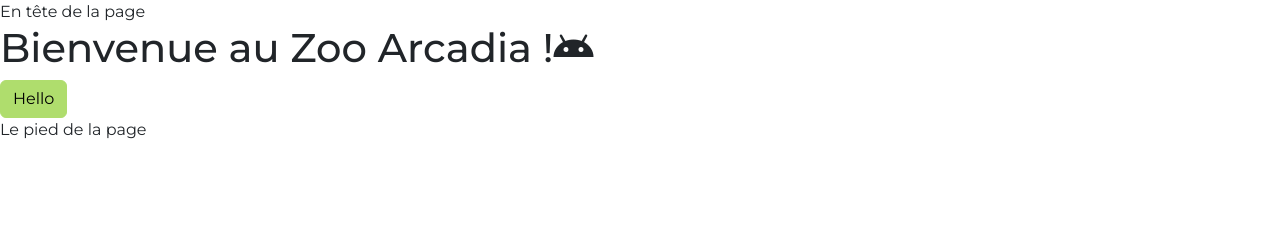
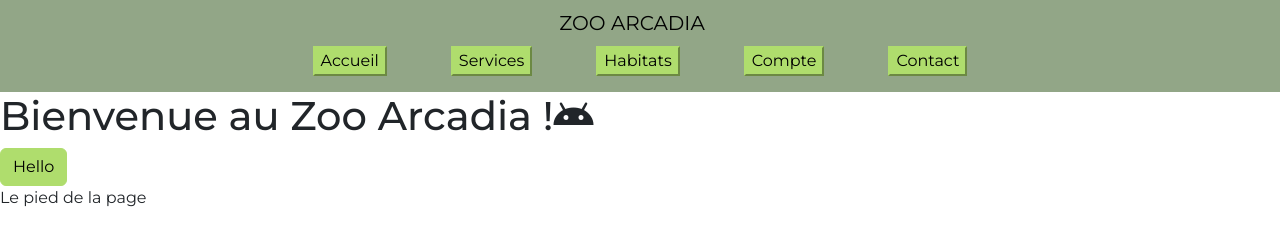
Before and after one commit to sekou78/zooArcadiaFront, a website with bundled scripts: page index.html in a window 1280 px wide. Built offline with nearby package versions, Linux system fonts and the light colour scheme; files whose address does not match are found by name.

Commit message:
Mise en place du header du site

```diff
--- a/index.html
+++ b/index.html
@@ -21,7 +21,69 @@
     <title>Zoo Arcadia</title>
   </head>
   <body>
-    <header>En tête de la page</header>
+    <header>
+      <nav class="navbar navbar-expand-lg bg-dark" data-bs-theme="black">
+        <div class="container-fluid d-flex flex-lg-column">
+          <button
+            class="navbar-toggler"
+            type="button"
+            data-bs-toggle="collapse"
+            data-bs-target="#navbarSupportedContent"
+            aria-controls="navbarSupportedContent"
+            aria-expanded="false"
+            aria-label="Toggle navigation">
+            <span class="navbar-toggler-icon"></span>
+          </button>
+
+          <div class="text-center col order-lg-1">
+            <a class="navbar-brand" href="/">ZOO ARCADIA</a>
+          </div>
+
+          <div
+            class="collapse navbar-collapse order-lg-2"
+            id="navbarSupportedContent">
+            <ul
+              class="navbar-nav me-auto mb-2 mb-lg-0 justify-content-lg-around column-gap-5">
+              <li class="nav-item">
+                <a class="nav-link" href="/">
+                  <button class="bg-primary border-primary" type="button">
+                    Accueil
+                  </button>
+                </a>
+              </li>
+              <li class="nav-item">
+                <a class="nav-link" href="#">
+                  <button class="bg-primary border-primary" type="button">
+                    Services
+                  </button>
+                </a>
+              </li>
+              <li class="nav-item">
+                <a class="nav-link" href="#">
+                  <button class="bg-primary border-primary" type="button">
+                    Habitats
+                  </button>
+                </a>
+              </li>
+              <li class="nav-item">
+                <a class="nav-link" href="#">
+                  <button class="bg-primary border-primary" type="button">
+                    Compte
+                  </button>
+                </a>
+              </li>
+              <li class="nav-item">
+                <a class="nav-link" href="#">
+                  <button class="bg-primary border-primary" type="button">
+                    Contact
+                  </button>
+                </a>
+              </li>
+            </ul>
+          </div>
+        </div>
+      </nav>
+    </header>
 
     <main id="main-page">
       <!--Le contenu de la page sera injectée ici -->
--- a/scss/_custom.scss
+++ b/scss/_custom.scss
@@ -5,7 +5,7 @@
 
 $primary: #afdd6d;
 $secondary: #9bc285;
-$dark: #b0f1c6;
+$dark: #92a687;
 $bg-dark: #b1d49d;
 $font-family-sans-serif: "Montserrat", sans-serif !default;
 $font-family-serif: "Roboto", serif !default;
```
Also changed, not shown: scss/main.css.
